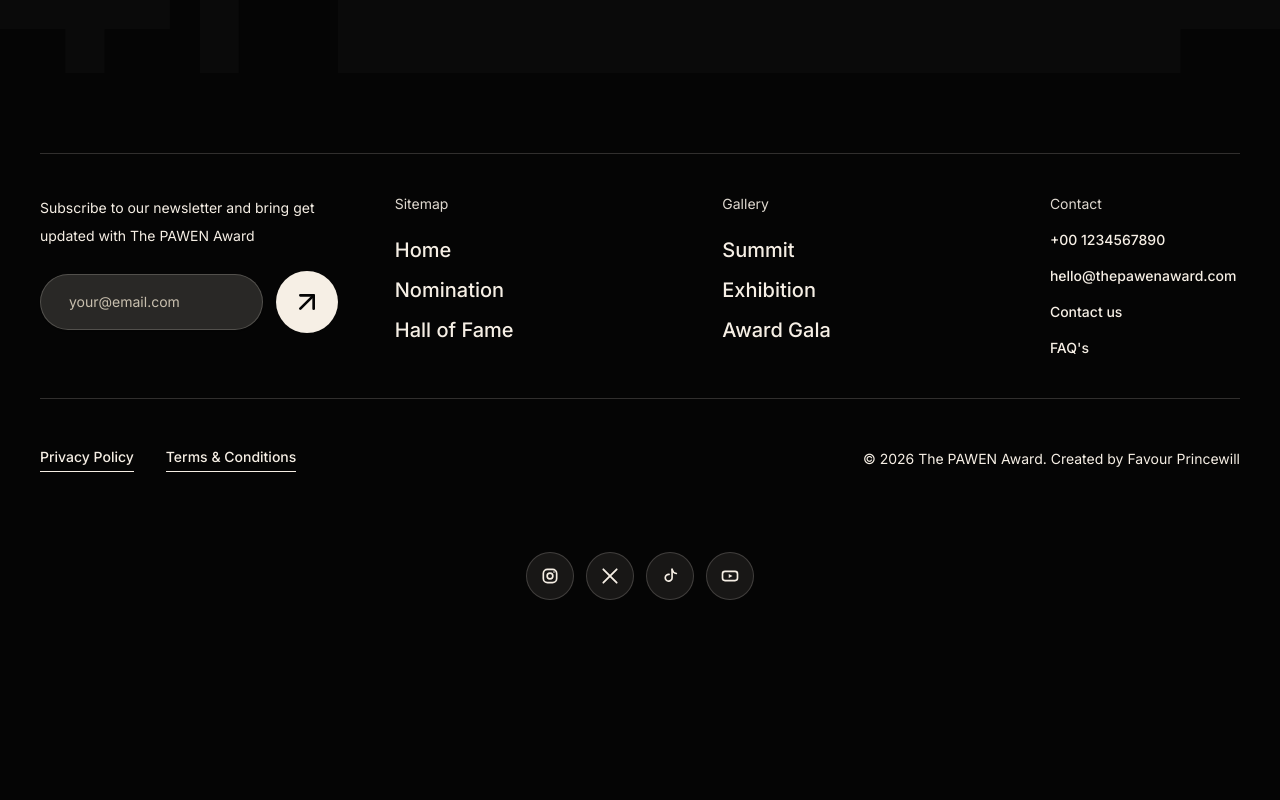
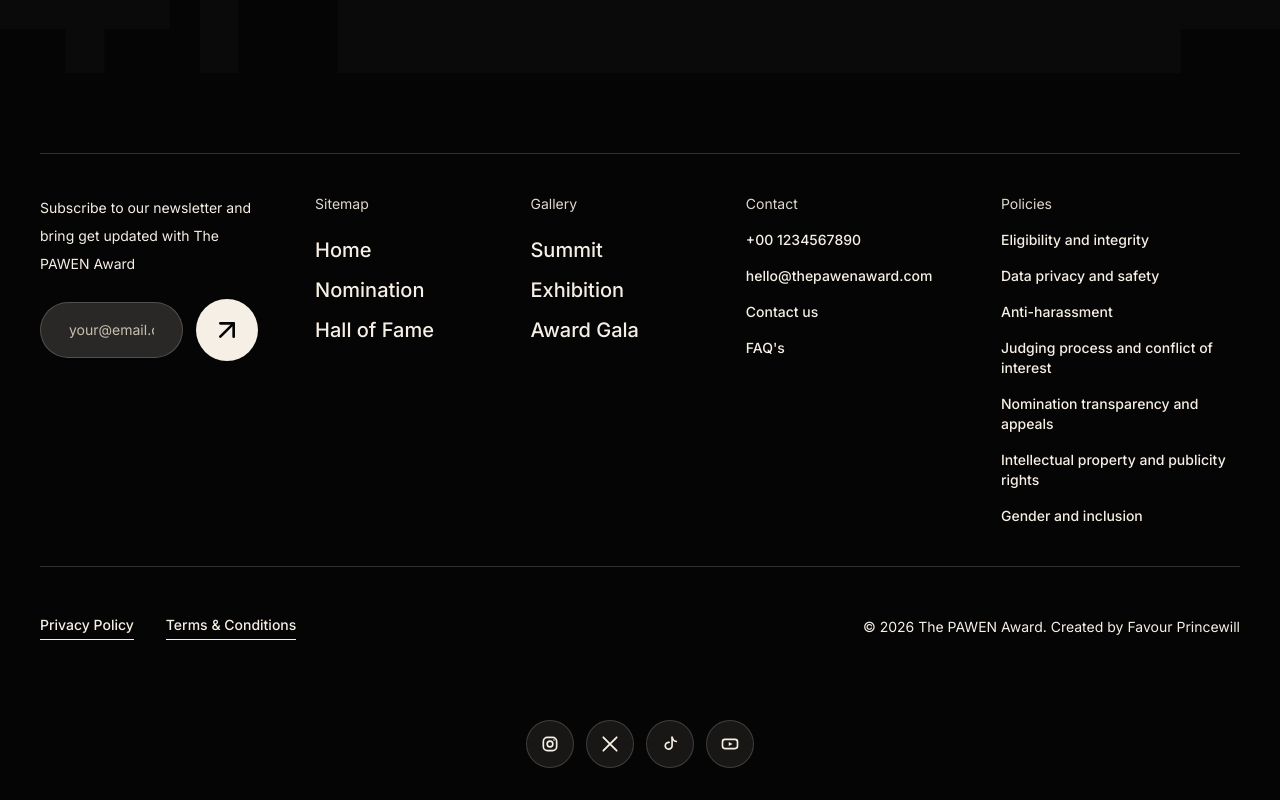
Before and after one commit to mercyharbo/pawen, a Next.js app: page /summit in a window 1280 px wide. Shown: the part 5145-5945 px from the top of the page. Before the commit the page ends 5777 px from the top, so only its background shows below. Built offline with nearby package versions, Linux system fonts and the light colour scheme; a web font is replaced by a local one.

Commit message:
Add policy links to footer, update Our Story section content, change image source in Story section, and format venue heading

```diff
--- a/components/footer.tsx
+++ b/components/footer.tsx
@@ -21,6 +21,34 @@ const contactLinks = [
   { label: 'hello@thepawenaward.com', href: 'mailto:hello@thepawenaward.com' },
   { label: 'Contact us', href: 'mailto:hello@thepawenaward.com' },
   { label: "FAQ's", href: '#faq' },
+] as const
+
+const policyLinks = [
+  {
+    label: 'Eligibility and integrity',
+    href: '/policies/eligibility-and-integrity',
+  },
+  {
+    label: 'Data privacy and safety',
+    href: '/policies/data-privacy-and-safety',
+  },
+  { label: 'Anti-harassment', href: '/policies/anti-harassment' },
+  {
+    label: 'Judging process and conflict of interest',
+    href: '/policies/judging-process-and-conflict-of-interest',
+  },
+  {
+    label: 'Nomination transparency and appeals',
+    href: '/policies/nomination-transparency-and-appeals',
+  },
+  {
+    label: 'Intellectual property and publicity rights',
+    href: '/policies/intellectual-property-and-publicity-rights',
+  },
+  {
+    label: 'Gender and inclusion',
+    href: '/policies/gender-and-inclusion',
+  },
 ] as const
 
 const socialLinks = [
@@ -124,7 +152,7 @@ export function Footer() {
   return (
     <footer className='relative isolate overflow-hidden bg-background text-primary'>
       <div className='relative z-10 mx-auto flex w-full max-w-[1905px] flex-col gap-12 px-5 py-14 sm:px-8 lg:px-10 lg:py-20'>
-        <div className='grid gap-10 border-y border-border py-10 lg:grid-cols-[1.1fr_1fr_1fr_0.7fr] lg:gap-14'>
+        <div className='grid gap-10 border-y border-border py-10 lg:grid-cols-[1.1fr_0.8fr_0.8fr_1fr_1.2fr] lg:gap-10 xl:gap-14'>
           <section
             className='flex flex-col gap-5'
             aria-labelledby='footer-newsletter'
@@ -186,7 +214,7 @@ export function Footer() {
                 <Link
                   key={item.label}
                   href={item.href}
-                  className='w-fit py-1 text-xl font-medium leading-8 transition-colors duration-300 hover:text-accent focus-visible:outline focus-visible:outline-2 focus-visible:outline-offset-4 focus-visible:outline-accent lg:text-lg lg:leading-7 xl:text-xl xl:leading-8 2xl:text-2xl 2xl:leading-10 3xl:text-2xl 3xl:leading-10'
+                  className='w-fit py-1 text-xl font-medium leading-8 transition-colors duration-300 hover:text-accent focus-visible:outline-2 focus-visible:outline-offset-4 focus-visible:outline-accent lg:text-lg lg:leading-7 xl:text-xl xl:leading-8 2xl:text-2xl 2xl:leading-10 3xl:text-2xl 3xl:leading-10'
                 >
                   {item.label}
                 </Link>
@@ -206,7 +234,7 @@ export function Footer() {
                 <Link
                   key={item.label}
                   href={item.href}
-                  className='w-fit py-1 text-xl font-medium leading-8 transition-colors duration-300 hover:text-accent focus-visible:outline focus-visible:outline-2 focus-visible:outline-offset-4 focus-visible:outline-accent lg:text-lg lg:leading-7 xl:text-xl xl:leading-8 2xl:text-2xl 2xl:leading-10 3xl:text-2xl 3xl:leading-10'
+                  className='w-fit py-1 text-xl font-medium leading-8 transition-colors duration-300 hover:text-accent focus-visible:outline-2 focus-visible:outline-offset-4 focus-visible:outline-accent lg:text-lg lg:leading-7 xl:text-xl xl:leading-8 2xl:text-2xl 2xl:leading-10 3xl:text-2xl 3xl:leading-10'
                 >
                   {item.label}
                 </Link>
@@ -229,13 +257,36 @@ export function Footer() {
                 <Link
                   key={item.label}
                   href={item.href}
-                  className='w-fit text-sm font-medium leading-5 transition-colors duration-300 hover:text-accent focus-visible:outline focus-visible:outline-2 focus-visible:outline-offset-4 focus-visible:outline-accent'
+                  className='w-fit text-sm font-medium leading-5 transition-colors duration-300 hover:text-accent focus-visible:outline-2 focus-visible:outline-offset-4 focus-visible:outline-accent 2xl:text-base 2xl:leading-6'
                 >
                   {item.label}
                 </Link>
               ))}
             </div>
           </address>
+
+          <nav
+            className='flex flex-col gap-4'
+            aria-labelledby='footer-policies'
+          >
+            <p
+              id='footer-policies'
+              className='text-sm font-normal opacity-90 leading-5'
+            >
+              Policies
+            </p>
+            <div className='flex flex-col gap-4'>
+              {policyLinks.map((item) => (
+                <Link
+                  key={item.label}
+                  href={item.href}
+                  className='w-fit text-sm font-medium leading-5 transition-colors duration-300 hover:text-accent focus-visible:outline-2 focus-visible:outline-offset-4 focus-visible:outline-accent 2xl:text-base 2xl:leading-6'
+                >
+                  {item.label}
+                </Link>
+              ))}
+            </div>
+          </nav>
         </div>
 
         <div className='flex flex-col justify-between gap-5 text-sm font-medium leading-5 md:flex-row md:items-center'>
--- a/components/index/our-story-section.tsx
+++ b/components/index/our-story-section.tsx
@@ -42,24 +42,13 @@ export function OurStorySection() {
           <h2 className="font-brand text-4xl font-bold leading-tight text-accent sm:text-5xl">
             Our Story
           </h2>
-          <div className="flex max-w-3xl flex-col gap-1 text-sm leading-5 text-primary">
+          <div className="flex max-w-3xl flex-col gap-1 text-base text-primary">
             <p>
-              History is shaped by people whose vision, leadership and
-              determination move society forward.
+              Great achievements deserve more than applause. They deserve a
+              place in history. The PAWEN Awards recognises visionary women
+              across Africa and the diaspora, celebrating their impact while
+              preserving their legacy for generations to come.
             </p>
-            <p>
-              Across Africa and the diaspora, women are building businesses,
-              transforming industries, strengthening institutions and creating
-              opportunities that will influence generations to come.
-            </p>
-            <p>
-              The PAWEN Awards was established to honour those achievements and
-              ensure they receive the recognition they deserve. Because
-              exceptional achievement should not simply be celebrated in the
-              moment. It should be recorded, remembered and held up as part of
-              the continent&apos;s story.
-            </p>
-            <p>This is the legacy the PAWEN Awards was built to protect.</p>
           </div>
         </MotionReveal>
 
--- a/components/index/story-section.tsx
+++ b/components/index/story-section.tsx
@@ -38,12 +38,13 @@ export function StorySection({ supportUrl }: StorySectionProps) {
             variant='scale-in'
           >
             <Image
-              src='/images/award.png'
-              alt='The PAWEN Awards trophy'
+              src='/Plaques.gif'
+              alt='PAWEN Awards plaques'
               width={1373}
               height={4096}
               className='h-auto w-36 sm:w-44 lg:w-52'
               priority
+              unoptimized
             />
           </MotionReveal>
 
--- a/components/index/ticket-venue-section.tsx
+++ b/components/index/ticket-venue-section.tsx
@@ -41,7 +41,11 @@ export function TicketVenueSection({ ticketsUrl }: TicketVenueSectionProps) {
             id="ticket-venue-heading"
             className="font-brand text-4xl font-normal leading-tight text-primary sm:text-5xl lg:text-3xl xl:text-5xl 2xl:text-6xl 3xl:text-6xl"
           >
-            INTERCONTINENTAL HOTEL, LUSAKA, ZAMBIA.
+            INTERCONTINENTAL
+            <br />
+            HOTEL, LUSAKA,
+            <br />
+            ZAMBIA.
           </h2>
           <Button
             asChild
```
Also changed, not shown: public/Plaques.gif (added).
